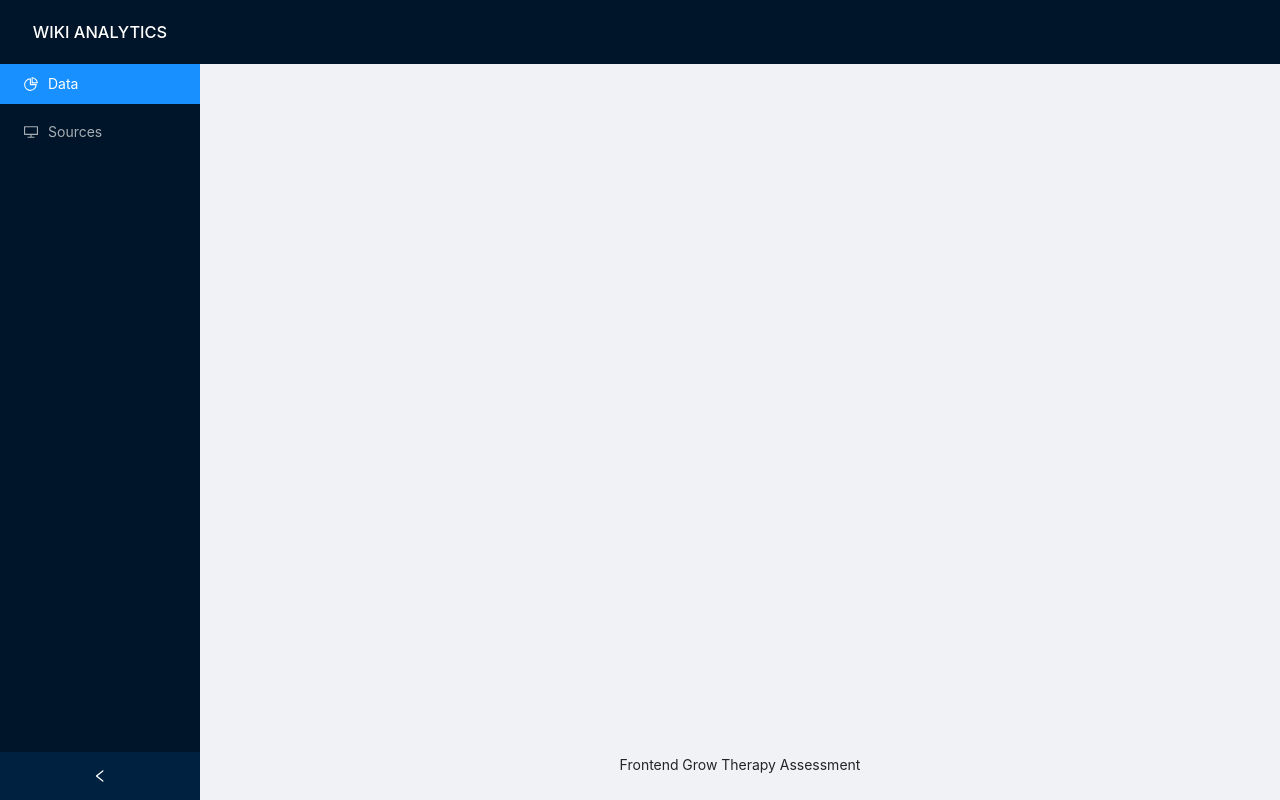
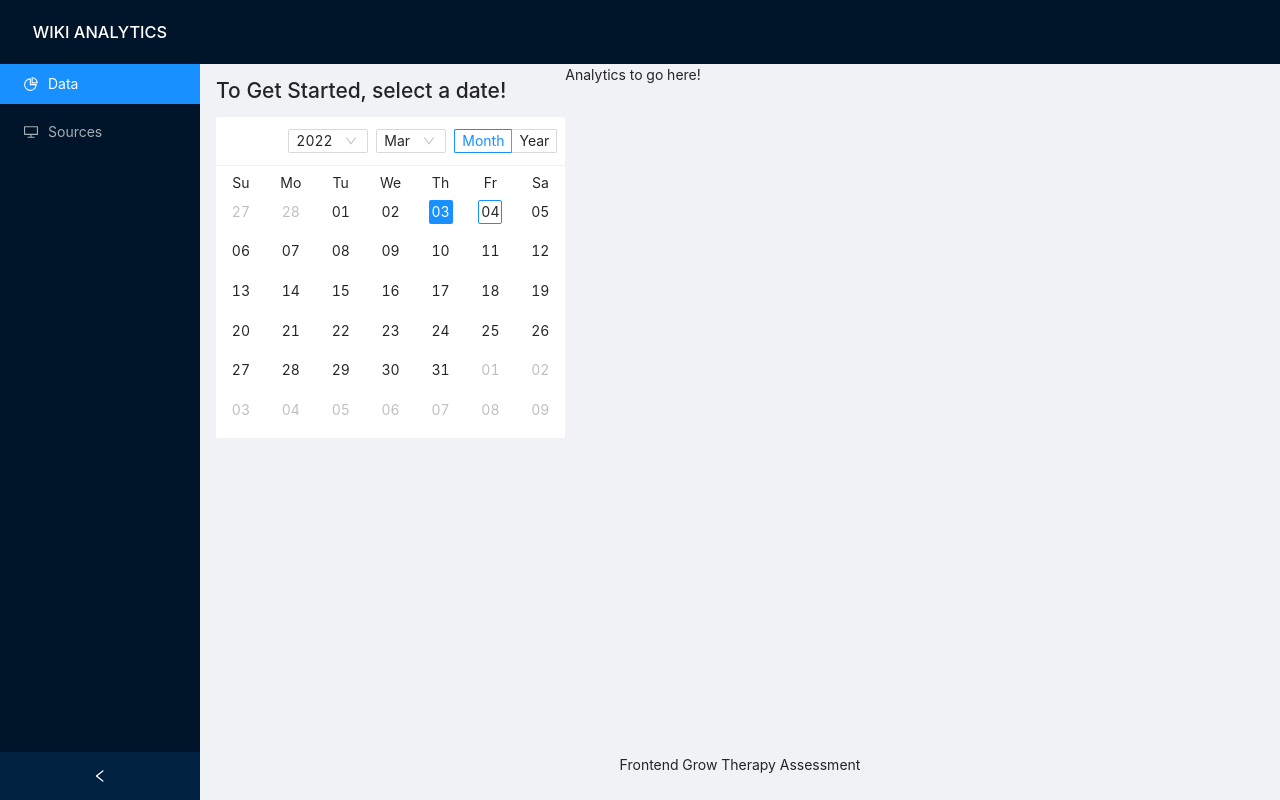
Before and after one commit to asim7886/Grow-therapy, a React (Create React App) app in the folder client/: page / in a window 1280 px wide. Built offline with nearby package versions, Linux system fonts and the light colour scheme.

Commit message:
added date picker to dashboard

```diff
--- a/client/package.json
+++ b/client/package.json
@@ -9,6 +9,7 @@
     "antd": "^4.18.9",
     "react": "^17.0.2",
     "react-dom": "^17.0.2",
+    "react-moment": "^1.1.1",
     "react-scripts": "5.0.0",
     "web-vitals": "^2.1.4"
   },
--- a/client/src/components/Dashboard/Dashboard.js
+++ b/client/src/components/Dashboard/Dashboard.js
@@ -1,5 +1,5 @@
 import {React, useState} from 'react';
-import { Layout, Menu, Breadcrumb } from 'antd';
+import { Layout, Menu, Row, Col } from 'antd';
 import {
   DesktopOutlined,
   PieChartOutlined,
@@ -8,13 +8,19 @@
   UserOutlined,
 } from '@ant-design/icons';
 import './Dashboard.css';
+import DatePicker from '../DatePicker/DatePicker';
+import Moment from 'react-moment';
+import moment from 'moment';
 
 // This is layout of the application.
 
 const Dashboard = props => {
     const { Header, Content, Footer, Sider } = Layout;
     const { SubMenu } = Menu;
-    const [collapsed, setCollapsed] = useState(false)
+
+    const yesterday = moment().subtract(1, 'day');
+    const [selectedDay, setSelectedDay] = useState(yesterday); // set the intial state to yesterday's date;
+    const [collapsed, setCollapsed] = useState(false); // manages the side menu position
 
     const onCollapse = collapsed => {
         setCollapsed(collapsed);
@@ -38,7 +44,14 @@
             <Layout className="site-layout">
             <Header className="site-layout-background" style={{ padding: 0 }} />
             <Content style={{ margin: '0 16px' }}>
-
+                <Row>
+                    <Col span={8}>
+                        <DatePicker intialDate={selectedDay} setDate={setSelectedDay} />
+                    </Col>
+                    <Col span={16}>
+                        Analytics to go here!
+                    </Col>
+                </Row>
             </Content>
             <Footer style={{ textAlign: 'center' }}>Frontend Grow Therapy Assessment</Footer>
             </Layout>
--- /dev/null
+++ b/client/src/components/DatePicker/DatePicker.css
@@ -0,0 +1,3 @@
+.picker-title {
+    margin: 10px 0px;
+}
--- /dev/null
+++ b/client/src/components/DatePicker/DatePicker.js
@@ -0,0 +1,25 @@
+import {React, useState} from 'react';
+import PropTypes from 'prop-types';
+import { Calendar } from 'antd';
+import './DatePicker.css';
+
+const DatePicker = ({intialDate, setDate}) => {
+    // update state
+    const dateSelected =(value) => {
+        console.log(value);
+        setDate(value);
+    }
+
+    return (
+        <div>
+            <h2 className='picker-title'>To Get Started, select a date!</h2>
+            <Calendar value={intialDate} fullscreen={false} onSelect={dateSelected} />
+        </div>
+    )
+}
+
+DatePicker.propTypes = {
+
+}
+
+export default DatePicker
```
Also changed, not shown: client/src/components/Calendar/Calendar.js (deleted, +0 -15 lines), client/src/components/Calendar/calendar.css (deleted), 1 other file (tests, documents, lock files or other folders).
